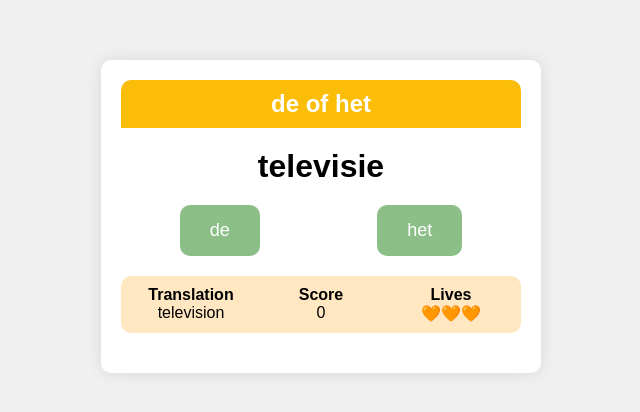
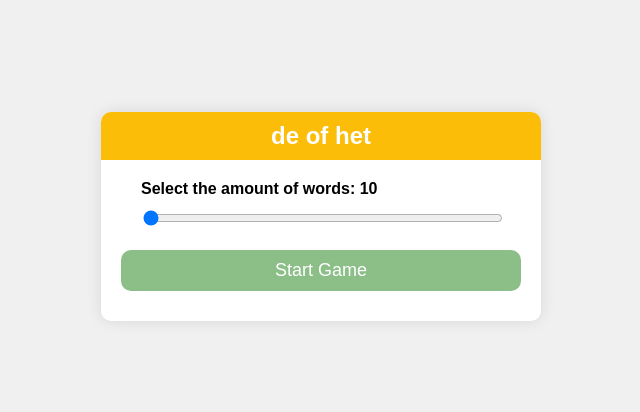
Before and after one commit to SociaTaal/de-het-app, a plain HTML site: page index.html in a window 1280 px wide. Shown: the part 184-596 px from the top of the page, without its empty margins (319-959 px from the left). Drawn offline with Linux system fonts and the light colour scheme.

Commit message:
Update index.html

```diff
--- a/index.html
+++ b/index.html
@@ -18,10 +18,11 @@
         .container {
             text-align: center;
             background: white;
-            padding: 20px;
+            padding: 30px 20px;
             border-radius: 10px;
             box-shadow: 0 0 15px rgba(0, 0, 0, 0.1);
             width: 400px;
+            position: relative;
         }
 
         h1 {
@@ -29,7 +30,7 @@
             color: white;
             padding: 10px;
             border-radius: 10px 10px 0 0;
-            margin: 0;
+            margin: -30px -20px 20px -20px;
             font-size: 24px;
         }
 
@@ -116,6 +117,24 @@
             background-color: #e0a907;
         }
 
+        #start-game {
+            display: block;
+            margin-top: 20px;
+            background-color: #8cbf88;
+            color: white;
+            border: none;
+            border-radius: 10px;
+            padding: 10px 20px;
+            font-size: 18px;
+            cursor: pointer;
+            transition: background-color 0.3s ease;
+            width: 100%;
+        }
+
+        #start-game:hover {
+            background-color: #7aa87a;
+        }
+
         #wrong-words {
             display: none;
             margin-top: 20px;
@@ -133,12 +152,45 @@
             margin: 5px 0;
             border-radius: 5px;
         }
+
+        .progress-bar {
+            position: absolute;
+            bottom: 0;
+            left: 0;
+            height: 5px;
+            background-color: #4caf50;
+            width: 0%;
+            transition: width 0.3s ease;
+        }
+
+        .slider-container {
+            margin: 20px 0;
+            padding: 0 20px;
+            text-align: left;
+        }
+
+        .slider-container label {
+            font-weight: bold;
+            display: block;
+            margin-bottom: 10px;
+        }
+
+        .slider-container input {
+            width: 100%;
+        }
     </style>
 </head>
 <body>
     <div class="container">
         <h1>de of het</h1>
-        <div id="game">
+        <div id="start-screen">
+            <div class="slider-container">
+                <label for="word-count">Select the amount of words: <span id="word-count-label">10</span></label>
+                <input type="range" id="word-count" name="word-count" min="10" max="50" value="10" oninput="updateWordCountLabel(this.value)">
+            </div>
+            <button id="start-game" onclick="startGame()">Start Game</button>
+        </div>
+        <div id="game" style="display: none;">
             <p id="word">brug</p>
             <div class="buttons">
                 <button id="deButton" onclick="checkAnswer('de')">de</button>
@@ -160,162 +212,35 @@
             </div>
             <p id="message"></p>
         </div>
-        <button id="restart" onclick="startGame()">Try Again</button>
+        <button id="restart" onclick="showStartScreen()">Try Again</button>
         <div id="wrong-words">
             <h3>Words you got wrong:</h3>
             <ul id="wrong-list"></ul>
         </div>
+        <div class="progress-bar" id="progress-bar"></div>
     </div>
     <script>
         let words = [
-    { "word": "man", "article": "de", "translation": "man" },
-    { "word": "vrouw", "article": "de", "translation": "woman" },
-    { "word": "kind", "article": "het", "translation": "child" },
-    { "word": "huis", "article": "het", "translation": "house" },
-    { "word": "auto", "article": "de", "translation": "car" },
-    { "word": "fiets", "article": "de", "translation": "bicycle" },
-    { "word": "boek", "article": "het", "translation": "book" },
-    { "word": "tafel", "article": "de", "translation": "table" },
-    { "word": "stoel", "article": "de", "translation": "chair" },
-    { "word": "deur", "article": "de", "translation": "door" },
-    { "word": "raam", "article": "het", "translation": "window" },
-    { "word": "kat", "article": "de", "translation": "cat" },
-    { "word": "hond", "article": "de", "translation": "dog" },
-    { "word": "straat", "article": "de", "translation": "street" },
-    { "word": "boom", "article": "de", "translation": "tree" },
-    { "word": "bloem", "article": "de", "translation": "flower" },
-    { "word": "school", "article": "de", "translation": "school" },
-    { "word": "kerk", "article": "de", "translation": "church" },
-    { "word": "winkel", "article": "de", "translation": "shop" },
-    { "word": "stad", "article": "de", "translation": "city" },
-    { "word": "dorp", "article": "het", "translation": "village" },
-    { "word": "zee", "article": "de", "translation": "sea" },
-    { "word": "rivier", "article": "de", "translation": "river" },
-    { "word": "berg", "article": "de", "translation": "mountain" },
-    { "word": "bos", "article": "het", "translation": "forest" },
-    { "word": "meisje", "article": "het", "translation": "girl" },
-    { "word": "jongen", "article": "de", "translation": "boy" },
-    { "word": "vader", "article": "de", "translation": "father" },
-    { "word": "moeder", "article": "de", "translation": "mother" },
-    { "word": "broer", "article": "de", "translation": "brother" },
-    { "word": "zus", "article": "de", "translation": "sister" },
-    { "word": "oma", "article": "de", "translation": "grandmother" },
-    { "word": "opa", "article": "de", "translation": "grandfather" },
-    { "word": "vriend", "article": "de", "translation": "friend" },
-    { "word": "vriendin", "article": "de", "translation": "girlfriend" },
-    { "word": "dokter", "article": "de", "translation": "doctor" },
-    { "word": "leraar", "article": "de", "translation": "teacher" },
-    { "word": "student", "article": "de", "translation": "student" },
-    { "word": "universiteit", "article": "de", "translation": "university" },
-    { "word": "klas", "article": "de", "translation": "class" },
-    { "word": "computer", "article": "de", "translation": "computer" },
-    { "word": "telefoon", "article": "de", "translation": "phone" },
-    { "word": "televisie", "article": "de", "translation": "television" },
-    { "word": "radio", "article": "de", "translation": "radio" },
-    { "word": "film", "article": "de", "translation": "movie" },
-    { "word": "muziek", "article": "de", "translation": "music" },
-    { "word": "lied", "article": "het", "translation": "song" },
-    { "word": "feest", "article": "het", "translation": "party" },
-    { "word": "spel", "article": "het", "translation": "game" },
-    { "word": "sport", "article": "de", "translation": "sport" },
-    { "word": "voetbal", "article": "de", "translation": "football" },
-    { "word": "basketbal", "article": "de", "translation": "basketball" },
-    { "word": "tennis", "article": "het", "translation": "tennis" },
-    { "word": "hockey", "article": "de", "translation": "hockey" },
-    { "word": "schoolplein", "article": "het", "translation": "schoolyard" },
-    { "word": "kantoor", "article": "het", "translation": "office" },
-    { "word": "baan", "article": "de", "translation": "job" },
-    { "word": "beroep", "article": "het", "translation": "profession" },
-    { "word": "geld", "article": "het", "translation": "money" },
-    { "word": "bank", "article": "de", "translation": "bank" },
-    { "word": "winkelcentrum", "article": "het", "translation": "shopping center" },
-    { "word": "markt", "article": "de", "translation": "market" },
-    { "word": "supermarkt", "article": "de", "translation": "supermarket" },
-    { "word": "brood", "article": "het", "translation": "bread" },
-    { "word": "melk", "article": "de", "translation": "milk" },
-    { "word": "kaas", "article": "de", "translation": "cheese" },
-    { "word": "boter", "article": "de", "translation": "butter" },
-    { "word": "fruit", "article": "het", "translation": "fruit" },
-    { "word": "appel", "article": "de", "translation": "apple" },
-    { "word": "banaan", "article": "de", "translation": "banana" },
-    { "word": "sinaasappel", "article": "de", "translation": "orange" },
-    { "word": "druif", "article": "de", "translation": "grape" },
-    { "word": "peer", "article": "de", "translation": "pear" },
-    { "word": "aardbei", "article": "de", "translation": "strawberry" },
-    { "word": "groente", "article": "de", "translation": "vegetable" },
-    { "word": "tomaat", "article": "de", "translation": "tomato" },
-    { "word": "komkommer", "article": "de", "translation": "cucumber" },
-    { "word": "wortel", "article": "de", "translation": "carrot" },
-    { "word": "aardappel", "article": "de", "translation": "potato" },
-    { "word": "ui", "article": "de", "translation": "onion" },
-    { "word": "knoflook", "article": "de", "translation": "garlic" },
-    { "word": "peper", "article": "de", "translation": "pepper" },
-    { "word": "zout", "article": "het", "translation": "salt" },
-    { "word": "olie", "article": "de", "translation": "oil" },
-    { "word": "water", "article": "het", "translation": "water" },
-    { "word": "thee", "article": "de", "translation": "tea" },
-    { "word": "koffie", "article": "de", "translation": "coffee" },
-    { "word": "bier", "article": "het", "translation": "beer" },
-    { "word": "wijn", "article": "de", "translation": "wine" },
-    { "word": "sap", "article": "het", "translation": "juice" },
-    { "word": "drankje", "article": "het", "translation": "drink" },
-    { "word": "soep", "article": "de", "translation": "soup" },
-    { "word": "vlees", "article": "het", "translation": "meat" },
-    { "word": "kip", "article": "de", "translation": "chicken" },
-    { "word": "vis", "article": "de", "translation": "fish" },
-    { "word": "ei", "article": "het", "translation": "egg" },
-    { "word": "ontbijt", "article": "het", "translation": "breakfast" },
-    { "word": "lunch", "article": "de", "translation": "lunch" },
-    { "word": "diner", "article": "het", "translation": "dinner" },
-    { "word": "maaltijd", "article": "de", "translation": "meal" },
-    { "word": "restaurant", "article": "het", "translation": "restaurant" },
-    { "word": "keuken", "article": "de", "translation": "kitchen" },
-    { "word": "slaapkamer", "article": "de", "translation": "bedroom" },
-    { "word": "badkamer", "article": "de", "translation": "bathroom" },
-    { "word": "woonkamer", "article": "de", "translation": "living room" },
-    { "word": "zolder", "article": "de", "translation": "attic" },
-    { "word": "kelder", "article": "de", "translation": "basement" },
-    { "word": "garage", "article": "de", "translation": "garage" },
-    { "word": "tuin", "article": "de", "translation": "garden" },
-    { "word": "gras", "article": "het", "translation": "grass" },
-    { "word": "bloem", "article": "de", "translation": "flower" },
-    { "word": "boom", "article": "de", "translation": "tree" },
-    { "word": "blad", "article": "het", "translation": "leaf" },
-    { "word": "tak", "article": "de", "translation": "branch" },
-    { "word": "bos", "article": "het", "translation": "forest" },
-    { "word": "veld", "article": "het", "translation": "field" },
-    { "word": "weide", "article": "de", "translation": "meadow" },
-    { "word": "plant", "article": "de", "translation": "plant" },
-    { "word": "dier", "article": "het", "translation": "animal" },
-    { "word": "kat", "article": "de", "translation": "cat" },
-    { "word": "hond", "article": "de", "translation": "dog" },
-    { "word": "vogel", "article": "de", "translation": "bird" },
-    { "word": "vis", "article": "de", "translation": "fish" },
-    { "word": "paard", "article": "het", "translation": "horse" },
-    { "word": "koe", "article": "de", "translation": "cow" },
-    { "word": "varken", "article": "het", "translation": "pig" },
-    { "word": "schaap", "article": "het", "translation": "sheep" },
-    { "word": "geit", "article": "de", "translation": "goat" },
-    { "word": "kip", "article": "de", "translation": "chicken" },
-    { "word": "eend", "article": "de", "translation": "duck" },
-    { "word": "gans", "article": "de", "translation": "goose" },
-    { "word": "konijn", "article": "het", "translation": "rabbit" },
-    { "word": "muur", "article": "de", "translation": "wall" },
-    { "word": "plafond", "article": "het", "translation": "ceiling" },
-    { "word": "vloer", "article": "de", "translation": "floor" },
-    { "word": "tapijt", "article": "het", "translation": "carpet" },
-    { "word": "deur", "article": "de", "translation": "door" },
-    { "word": "raam", "article": "het", "translation": "window" },
-    { "word": "gordijn", "article": "het", "translation": "curtain" },
-    { "word": "lamp", "article": "de", "translation": "lamp" },
-    { "word": "stoel", "article": "de", "translation": "chair" },
-    { "word": "tafel", "article": "de", "translation": "table" },
-    { "word": "kast", "article": "de", "translation": "cupboard" },
-    { "word": "bed", "article": "het", "translation": "bed" },
-    { "word": "kussen", "article": "het", "translation": "pillow" },
-    { "word": "deken", "article": "de", "translation": "blanket" },
-    { "word": "laken", "article": "het", "translation": "sheet" },
-    { "word": "matras", "article": "het", "translation": "mattress" }
+            { word: "man", article: "de", translation: "man" },
+            { word: "vrouw", article: "de", translation: "woman" },
+            { word: "kind", article: "het", translation: "child" },
+            { word: "huis", article: "het", translation: "house" },
+            { word: "auto", article: "de", translation: "car" },
+            { word: "fiets", article: "de", translation: "bicycle" },
+            { word: "boek", article: "het", translation: "book" },
+            { word: "tafel", article: "de", translation: "table" },
+            { word: "stoel", article: "de", translation: "chair" },
+            { word: "deur", article: "de", translation: "door" },
+            { word: "raam", article: "het", translation: "window" },
+            { word: "kat", article: "de", translation: "cat" },
+            { word: "hond", article: "de", translation: "dog" },
+            { word: "straat", article: "de", translation: "street" },
+            { word: "boom", article: "de", translation: "tree" },
+            { word: "bloem", article: "de", translation: "flower" },
+            { word: "school", article: "de", translation: "school" },
+            { word: "kerk", article: "de", translation: "church" },
+            { word: "winkel", article: "de", translation: "shop" },
+            { word: "stad", article: "de", translation: "city" }
         ];
 
         let lives = 3;
@@ -323,13 +248,19 @@
         let currentWordIndex = 0;
         let selectedWords = [];
         let wrongWords = [];
+        let numberOfWords = 10;
+
+        function updateWordCountLabel(value) {
+            document.getElementById('word-count-label').textContent = value;
+        }
 
         function startGame() {
             lives = 3;
             score = 0;
             currentWordIndex = 0;
             wrongWords = [];
-            selectedWords = getRandomWords(20, words);
+            numberOfWords = document.getElementById('word-count').value;
+            selectedWords = getRandomWords(numberOfWords, words);
             document.body.style.backgroundColor = '#f0f0f0';
             document.getElementById("lives").textContent = `🧡🧡🧡`;
             document.getElementById("score").textContent = score;
@@ -338,8 +269,20 @@
             document.getElementById("restart").style.display = 'none';
             document.getElementById("wrong-words").style.display = 'none';
             document.getElementById("wrong-list").innerHTML = '';
+            document.getElementById("progress-bar").style.width = '0%';
+            document.getElementById("progress-bar").style.display = 'block';
             enableButtons();
+            document.getElementById("start-screen").style.display = 'none';
+            document.getElementById("game").style.display = 'block';
             showWord();
+        }
+
+        function showStartScreen() {
+            document.getElementById("game").style.display = 'none';
+            document.getElementById("restart").style.display = 'none';
+            document.getElementById("wrong-words").style.display = 'none';
+            document.getElementById("start-screen").style.display = 'block';
+            document.getElementById("progress-bar").style.display = 'none';
         }
 
         function getRandomWords(n, wordsArray) {
@@ -351,9 +294,11 @@
             if (currentWordIndex < selectedWords.length) {
                 document.getElementById("word").textContent = selectedWords[currentWordIndex].word;
                 document.getElementById("translation").textContent = selectedWords[currentWordIndex].translation;
+                updateProgressBar();
             } else {
                 document.getElementById("message").textContent = 'Congratulations! You completed the quiz.';
                 document.getElementById("restart").style.display = 'block';
+                disableButtons();
             }
         }
 
@@ -404,8 +349,14 @@
             document.getElementById("hetButton").disabled = false;
         }
 
+        function updateProgressBar() {
+            const progress = ((currentWordIndex + 1) / numberOfWords) * 100;
+            document.getElementById('progress-bar').style.width = `${progress}%`;
+        }
+
         document.addEventListener('DOMContentLoaded', (event) => {
-            startGame();
+            document.getElementById("start-screen").style.display = 'block';
+            document.getElementById("start-game").style.display = 'block';
         });
     </script>
 </body>
```
